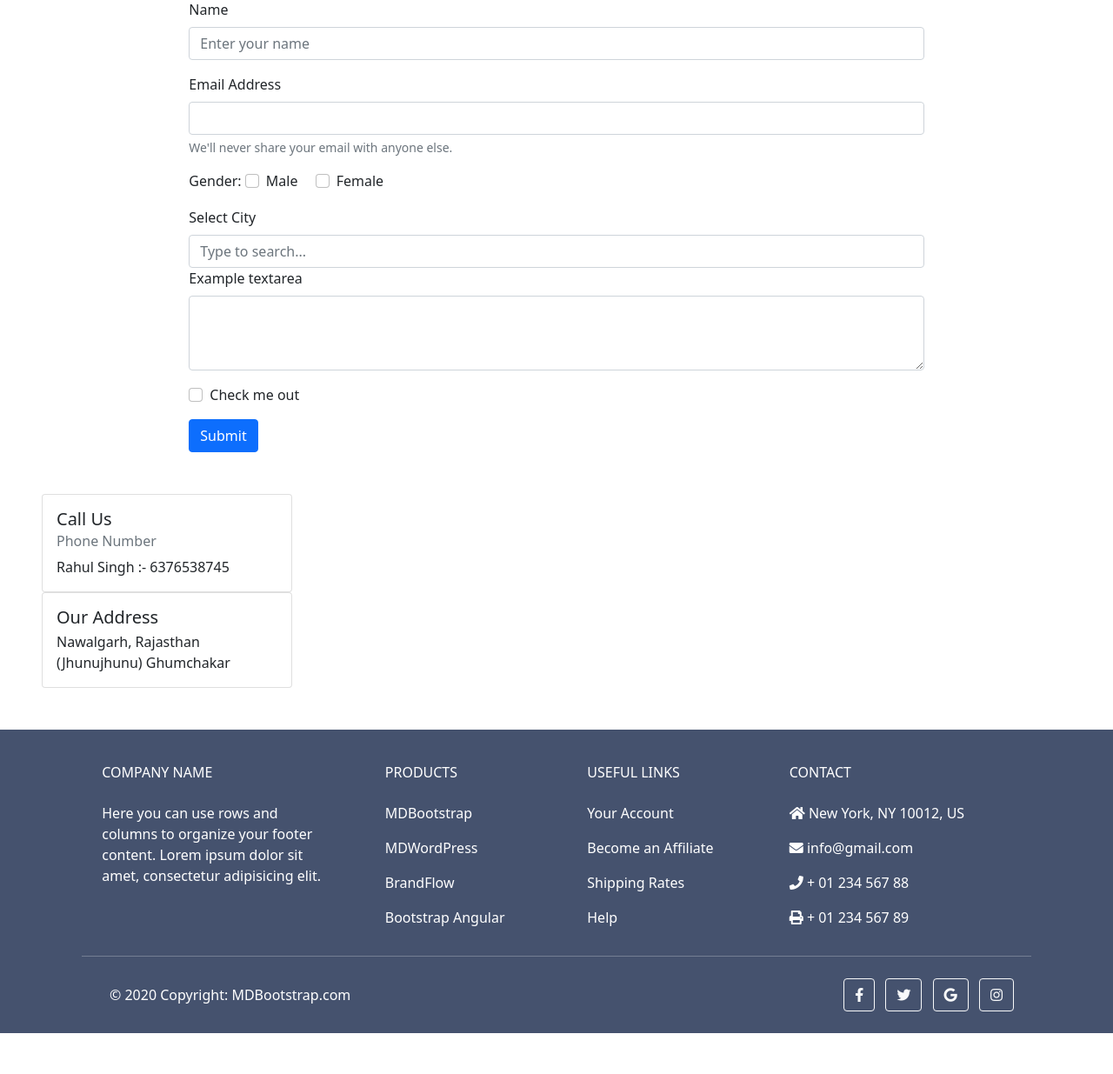
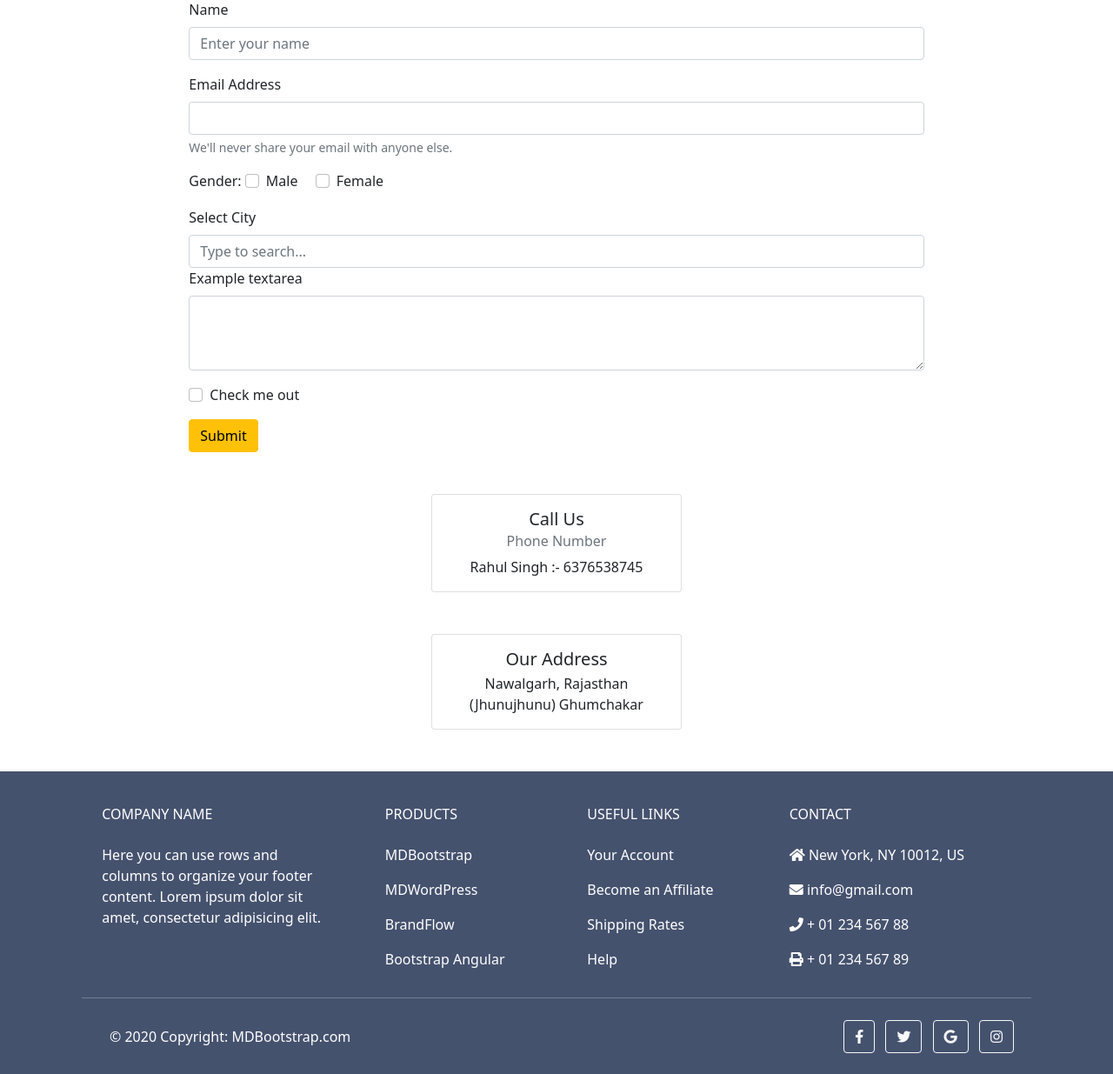
Before and after one commit to arvind-007/first_repository, a PHP site: page /first_repository/contact.php in a window 1280 px wide. Shown: the part 221-1456 px from the top of the page at 87% size. Before the commit the page ends 1409 px from the top, so only its background shows below. Run offline with PHP 8.4, Linux system fonts and the light colour scheme; some libraries are stand-ins or nearby versions.

Commit message:
new changes 3

```diff
--- a/public/content/contact.php
+++ b/public/content/contact.php
@@ -60,12 +60,13 @@
     <input type="checkbox" class="form-check-input" id="exampleCheck1">
     <label class="form-check-label" for="exampleCheck1">Check me out</label>
   </div>
-  <button type="submit" class="btn btn-primary">Submit</button>
+  <button type="button" class="btn btn-warning">Submit</button>
 </form>
 </div>
 </div>
 </div>
   </section>
+  <center>
 <section class="additional_features mx-5 my-5">
 
 <div class="card" style="width: 18rem;">
@@ -73,16 +74,16 @@
     <h5 class="card-title">Call Us</h5>
     <h6 class="card-subtitle mb-2 text-muted">Phone Number</h6>
     <p class="card-text">Rahul Singh :- 6376538745</p>
-</div></div>
-
-<div class="card" style="width: 18rem; mx-5 ">
+</div></div></section>
+<section class="additional_features_2 mx-5">
+<div class="card" style="width: 18rem; ">
   <div class="card-body ">
     <h5 class="card-title">Our Address</h5>
     <h6 class="card-subtitle mb-2 text-muted"Local Address></h6>
     <p class="card-text">Nawalgarh, Rajasthan (Jhunujhunu) Ghumchakar</p>
 </div>
 </div>
-</section>
+</section></center>
     <!-- <script src="https://cdn.jsdelivr.net/npm/@popperjs/core@2.10.2/dist/umd/popper.min.js" integrity="sha384-7+zCNj/IqJ95wo16oMtfsKbZ9ccEh31eOz1HGyDuCQ6wgnyJNSYdrPa03rtR1zdB" crossorigin="anonymous"></script>
     <script src="https://cdn.jsdelivr.net/npm/bootstrap@5.1.3/dist/js/bootstrap.min.js" integrity="sha384-QJHtvGhmr9XOIpI6YVutG+2QOK9T+ZnN4kzFN1RtK3zEFEIsxhlmWl5/YESvpZ13" crossorigin="anonymous"></script> -->
 
--- a/public/css/style.css
+++ b/public/css/style.css
@@ -104,3 +104,8 @@ a {
 {
     margin-left: 10px;
 }
+.btn-warning {
+    color: #000;
+    background-color: #ffc107;
+    border-color: #ffc107;
+}
```
